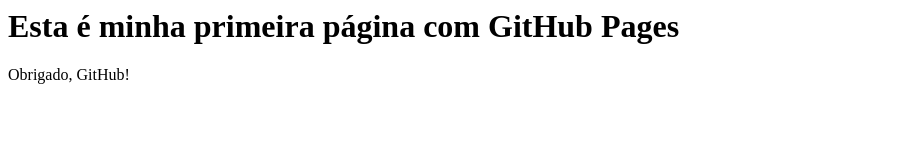
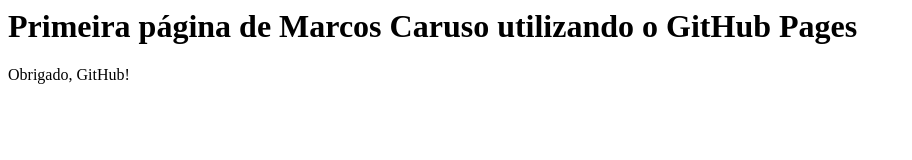
Before and after one commit to mcaruso78/MIT_Test, a plain HTML site: page index.html in a window 1280 px wide. Shown: the whole page, without its empty margins (0-912 px from the left). Drawn offline with Linux system fonts and the light colour scheme.

Commit message:
Update index.html
Alteração de texto da mensagem

```diff
--- a/index.html
+++ b/index.html
@@ -1,4 +1,4 @@
 <html>
-<h1> Esta é minha primeira página com GitHub Pages </h1>
+<h1> Primeira página de Marcos Caruso utilizando o GitHub Pages </h1>
 <p>Obrigado, GitHub!</p>
 </html>
```
